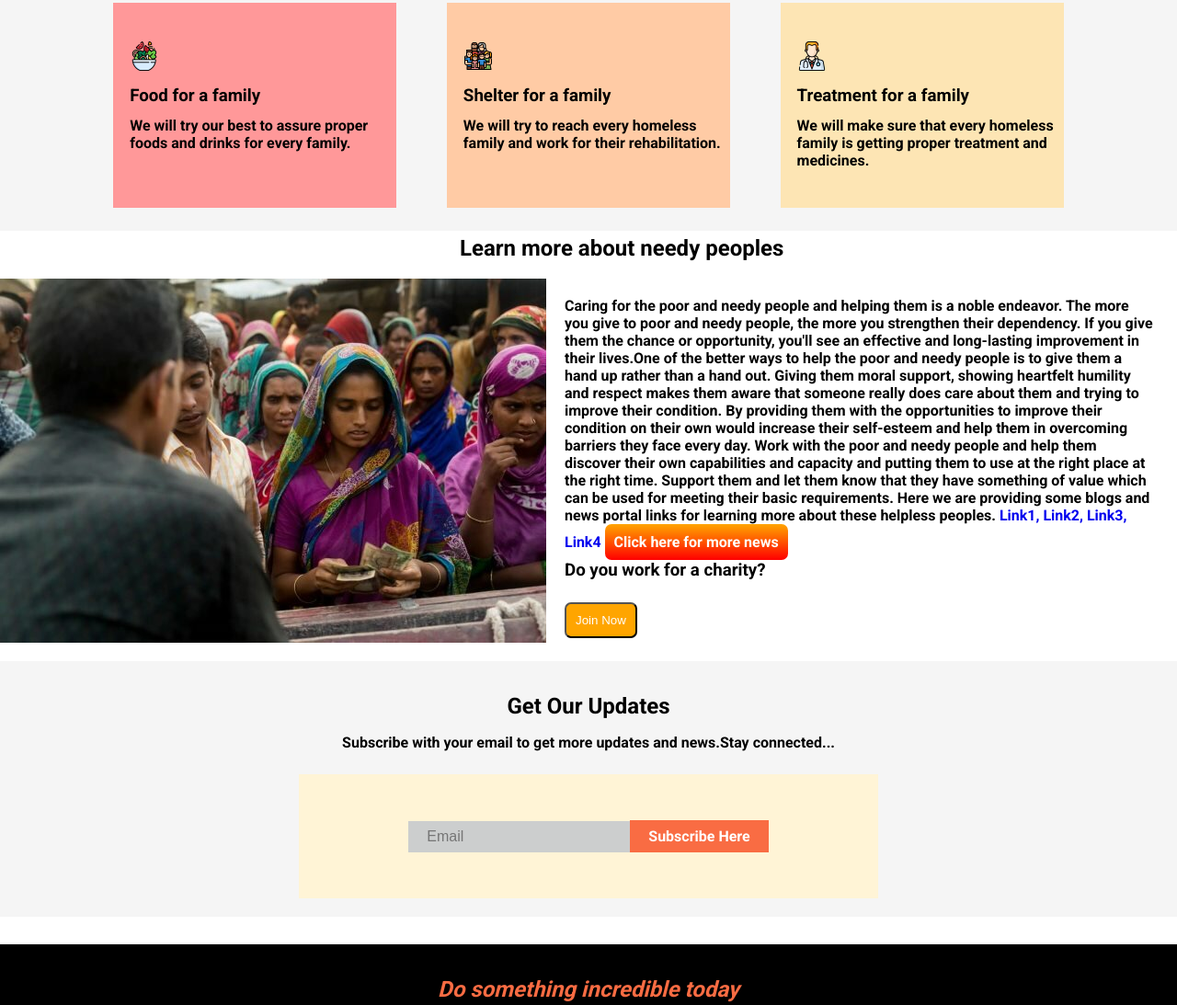
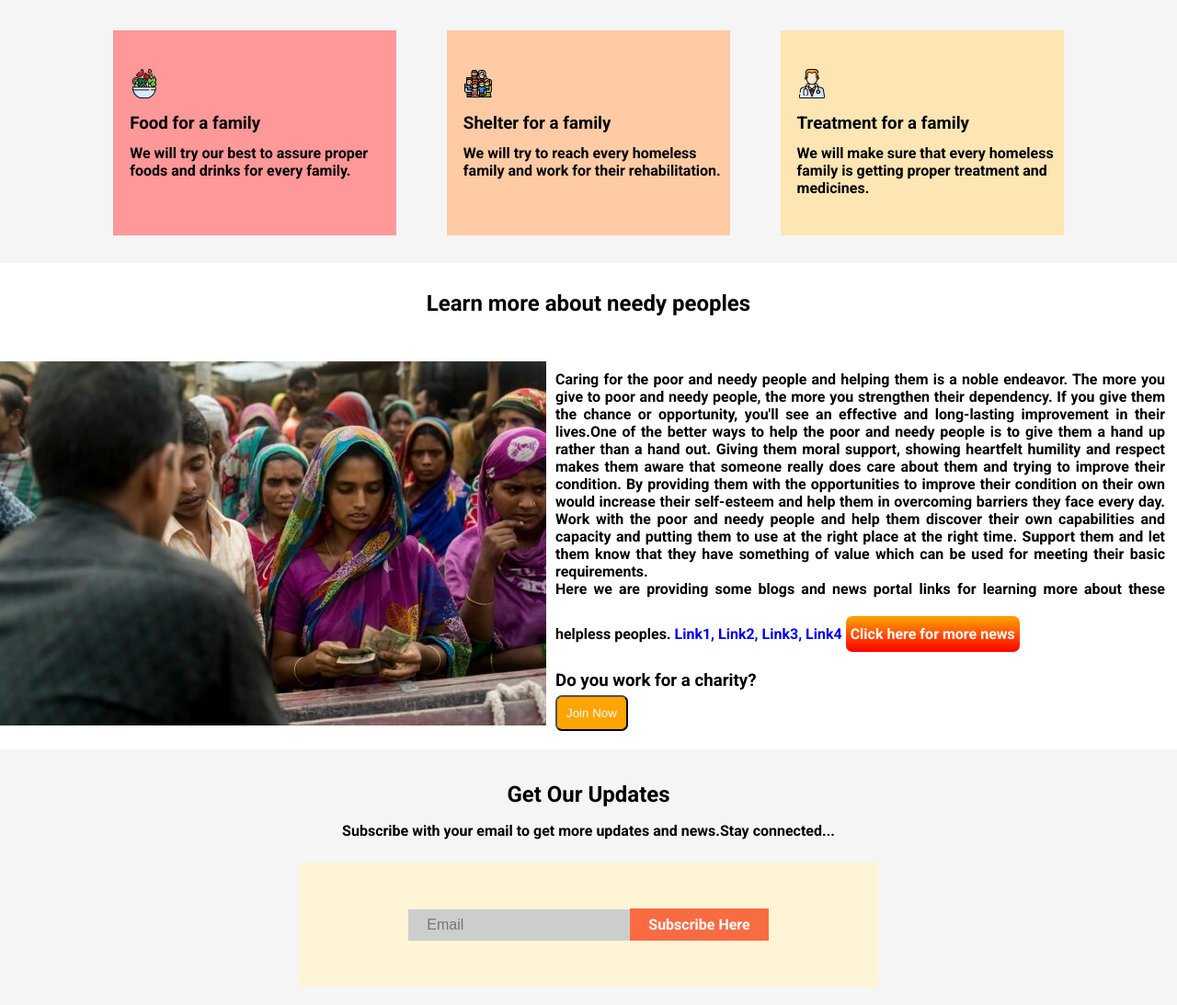
Before and after one commit to syedajebin/assign1, a plain HTML site: page index.html in a window 1280 px wide. Shown: the part 1414-2507 px from the top of the page at 92% size. Drawn offline with Linux system fonts and the light colour scheme.

Commit message:
changes added

```diff
--- a/index.html
+++ b/index.html
@@ -72,7 +72,7 @@
     <div class="donation-plan-card">
       <div class="food-family donate">
         <img
-          src="salad.png"
+          src="images/salad.png"
           alt="food"
 
           class="img-po"
@@ -84,7 +84,7 @@
       </div>
       <div class="shelter-family donate">
         <img
-          src="family.png"
+          src="images/family.png"
           alt="family"
 
           class="img-po"
@@ -96,7 +96,7 @@
       </div>
       <div class="treatment-family donate">
         <img
-          src="doctor.png"
+          src="images/doctor.png"
           alt="treatment"
 
           class="img-po"
@@ -129,13 +129,14 @@
             needy people and help them discover their own capabilities and
             capacity and putting them to use at the right place at the right time.
             Support them and let them know that they have something of value
-            which can be used for meeting their basic requirements. Here we are providing some blogs and news portal links for learning more about these helpless peoples.
+            which can be used for meeting their basic requirements. <br>
+            Here we are providing some blogs and news portal links for learning more about these helpless peoples.
             <a href="https://www.aljazeera.com/gallery/2022/6/19/photos-floods-in-india-and-bangladesh-leave-dozens-dead">Link1,</a>
             <a href="https://www.thedailystar.net/environment/climate-crisis/natural-disaster/news/sylhet-sunamganj-flood-water-level-dropping-some-areas-due-less-rainfall-3051011">Link2,</a>
             <a href="https://thefinancialexpress.com.bd/national/millions-stranded-as-floods-hit-sylhet-sunamganj-1655524238">Link3,</a>
             <a href="https://www.thedailystar.net/life-living/news/bidyanondo-saving-lives-flood-affected-sunamganj-3051946">Link4</a>
             <a  href="#" class="news-btn">Click here for more news</a>
-            <h3>Do you work for a charity?</h3><br>
+            <h3>Do you work for a charity?</h3>
             <button class="charity">Join Now</button>
 
 
--- a/style.css
+++ b/style.css
@@ -11,7 +11,7 @@ font-family: 'Roboto', sans-serif;
 }
 
 #banner{
-    background-image: url(flood.jpg);
+    background-image: url(images/flood.jpg);
     background-size: cover;
     background-position: center;
     background-repeat: no-repeat;
@@ -54,6 +54,7 @@ font-family: 'Roboto', sans-serif;
 /* donate today start */
 #donate-today {
      background-color: #f4fdf4 ;
+     padding: 15px;
   }
   .donate-today-text {
     font-family: 'Lato', sans-serif;
@@ -114,7 +115,8 @@ font-family: 'Roboto', sans-serif;
 
   #donation-plan {
     width: 100%;
-    padding: 25px 0px;
+    padding-top: 25px ;
+    padding-bottom: 30px;
      background-color: whitesmoke;
   }
   .donation-plan {
@@ -163,9 +165,10 @@ font-family: 'Roboto', sans-serif;
   /*  Donate Plan Ends */
 
   .first-text{
-    padding-left: 500px;
-    margin-top: 5px;
-
+   /* padding-left: 500px;
+    margin-top: 5px;*/
+    text-align: center;
+    margin: 30px 0px;
 }
 .portal{
     display: flex;
@@ -173,18 +176,19 @@ font-family: 'Roboto', sans-serif;
 
 }
 .blog{
-    padding: 20px;
+    padding: 10px;
     margin-right: 3px;
+    text-align: justify;
 }
 
 .blog a{
     text-decoration: none;
 }
 .news-btn{
-    margin:  0px;
+    margin:  20px 0px;
     display: inline-block;
     background-image: linear-gradient(orange,red);
-    padding: 10px 10px;
+    padding: 10px 5px;
     border-radius: 7px;
     text-decoration: none;
     color: white;
@@ -196,9 +200,10 @@ font-family: 'Roboto', sans-serif;
     background-color:orange;
     color: white;
     margin-top: 5px;
-    margin-bottom: 5px;
+    margin-bottom: 10px;
 
 }
+
  /*  news section Ends */
  #update {
     margin-bottom: 30px;
```
Also changed, not shown: images/diet.png (renamed from diet.png), images/doctor.png (renamed from doctor.png), images/family.png (renamed from family.png), images/flood.jpg (renamed from flood.jpg), images/salad.png (renamed from salad.png).
